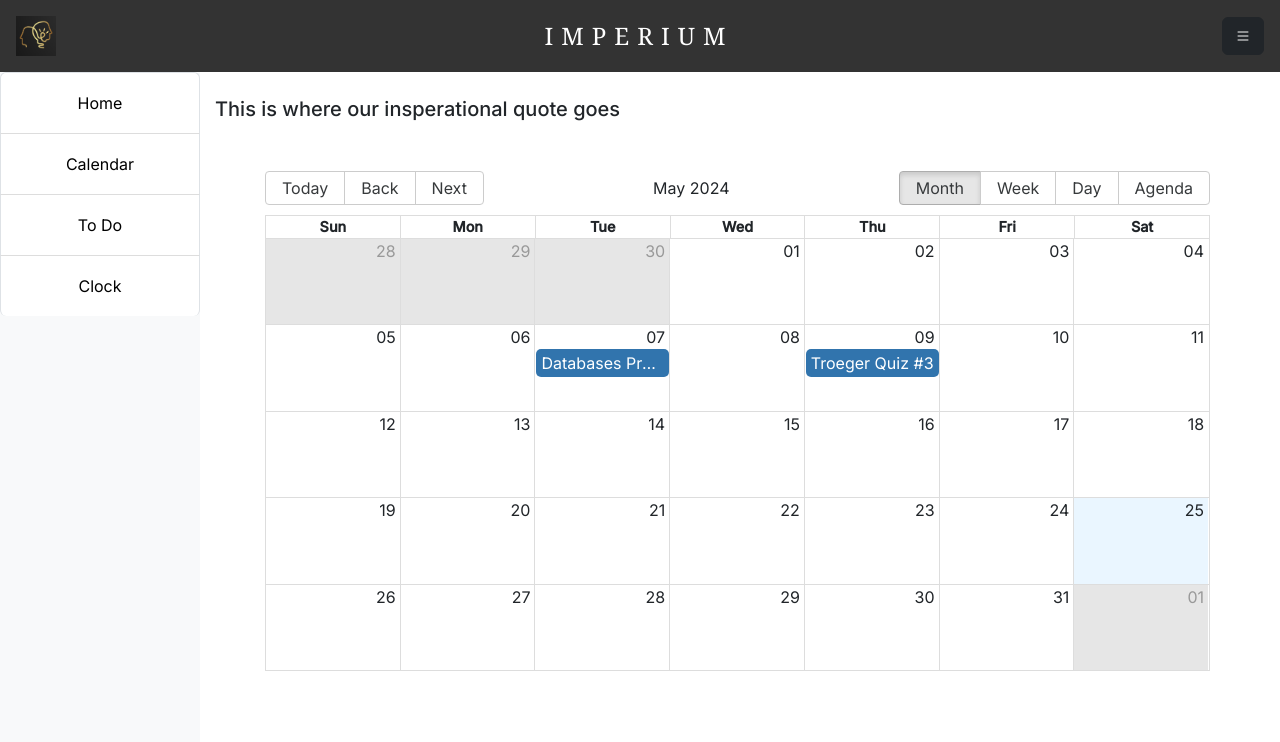
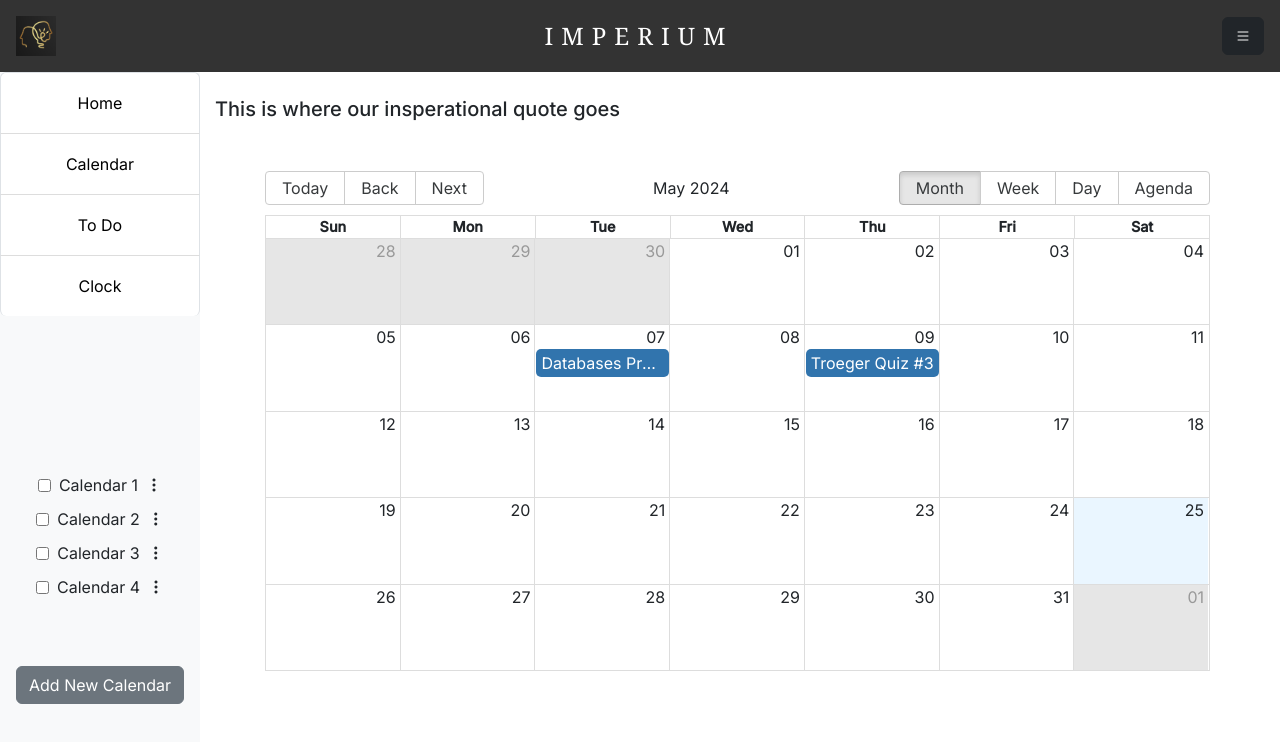
Before and after one commit to Sorbies/calendar-app, a Next.js app in the folder frontend/task-manager/: page /calendar in a window 1280 px wide. Shown: the top 742 px of the page. Built offline with nearby package versions, Linux system fonts and the light colour scheme.

Commit message:
calendar sidebar added

```diff
--- a/frontend/task-manager/src/app/components/sidebar.js
+++ b/frontend/task-manager/src/app/components/sidebar.js
@@ -1,26 +1,139 @@
-'use client'
+"use client";
 
+// import Link from "next/link";
+// import { usePathname } from 'next/navigation'
+// import styles from "./sidebar.module.css"
+
+// export default function Sidebar() {
+//     const pathname = usePathname(); // Get the current pathname
+
+//     return (
+//         <div className={styles.sidebar}>
+//             <ul className={`list-group ${styles.list}`}>
+//                 <li className={`list-group-item ${styles.item}`}>
+//                     <Link href="/" className={styles.link}>Home</Link>
+//                 </li>
+//                 <li className={`list-group-item ${styles.item}`}>
+//                     <Link href="/calendar" className={styles.link}>Calendar</Link>
+//                 </li>
+//                 <li className={`list-group-item ${styles.item}`}>
+//                     <Link href="/todo" className={styles.link}>To Do</Link>
+//                 </li>
+//                 <li className={`list-group-item ${styles.item}`}>
+//                     <Link href="/clock" className={styles.link}>Clock</Link>
+//                 </li>
+//             </ul>
+//             {pathname === '/calendar' && (
+//                 <button className={styles.button}>Button for Calendar</button>
+//             )}
+//         </div>
+//     );
+// }
+
+import { useState } from "react";
 import Link from "next/link";
-
-import styles from "./sidebar.module.css"
+import { usePathname } from "next/navigation";
+import styles from "./sidebar.module.css";
 
 export default function Sidebar() {
+  // get the current pathname
+  const pathname = usePathname();
+
+  const [selectedCalendars, setSelectedCalendars] = useState([]);
+
+  // function to handle toggle of calendar
+  const handleToggleCalendar = (calendarName) => {
+    if (selectedCalendars.includes(calendarName)) {
+      setSelectedCalendars(
+        selectedCalendars.filter((name) => name !== calendarName)
+      );
+    } else {
+      setSelectedCalendars([...selectedCalendars, calendarName]);
+    }
+  };
+
+  // function to handle dropdown menu options
+  const handleMenuOption = (option, calendarName) => {
+    // Placeholder function to handle menu options
+    console.log(`Selected option "${option}" for calendar "${calendarName}"`);
+  };
+
+  // calendar dummy data
+  const calendarNames = [
+    "Calendar 1",
+    "Calendar 2",
+    "Calendar 3",
+    "Calendar 4",
+  ];
+
   return (
     <div className={styles.sidebar}>
       <ul className={`list-group ${styles.list}`}>
         <li className={`list-group-item ${styles.item}`}>
-                    <Link href="/" className={styles.link}>Home</Link>
+          <Link href="/" className={styles.link}>
+            Home
+          </Link>
         </li>
         <li className={`list-group-item ${styles.item}`}>
-                    <Link href="/calendar" className={styles.link}>Calendar</Link>
+          <Link href="/calendar" className={styles.link}>
+            Calendar
+          </Link>
         </li>
         <li className={`list-group-item ${styles.item}`}>
-                    <Link href="/todo" className={styles.link}>To Do</Link>
+          <Link href="/todo" className={styles.link}>
+            To Do
+          </Link>
         </li>
         <li className={`list-group-item ${styles.item}`}>
-                    <Link href="/clock" className={styles.link}>Clock</Link>
+          <Link href="/clock" className={styles.link}>
+            Clock
+          </Link>
         </li>
       </ul>
+      {pathname === "/calendar" && (
+        <div className={styles.calendarListContainer}>
+          <div className={styles.calendarList}>
+            {calendarNames.map((name, index) => (
+              <div key={index} className={styles.calendarItem}>
+                <input
+                  type="checkbox"
+                  id={`calendar-${index}`}
+                  checked={selectedCalendars.includes(name)}
+                  onChange={() => handleToggleCalendar(name)}
+                />
+                <label
+                  htmlFor={`calendar-${index}`}
+                  className={styles.calendarLabel}
+                >
+                  {name}
+                </label>
+                <div className={styles.dropdownMenu}>
+                  <i
+                    className={`bi bi-three-dots-vertical ${styles.ellipsisButton}`}
+                  />
+                  <div className={styles.dropdownContent}>
+                    <button
+                      onClick={() => handleMenuOption("Change Name", name)}
+                    >
+                      Change Name
+                    </button>
+                    <button
+                      onClick={() => handleMenuOption("Change Color", name)}
+                    >
+                      Change Color
+                    </button>
+                  </div>
+                </div>
+              </div>
+            ))}
+          </div>
+        </div>
+      )}
+      {pathname === "/calendar" && (
+        <div className={styles.calendarListContainer2}>
+          <button className="btn btn-secondary">Add New Calendar</button>
+        </div>
+      )}
     </div>
   );
 }
--- a/frontend/task-manager/src/app/components/sidebar.module.css
+++ b/frontend/task-manager/src/app/components/sidebar.module.css
@@ -36,3 +36,77 @@
 .link:hover {
     background-color: #e9ecef;
 }
+
+.calendarListContainer {
+    display: flex;
+    justify-content: center;
+    align-items: center;
+    height: calc(100% - 250px);
+}
+
+.calendarListContainer2 {
+    display: flex;
+    justify-content: center;
+    align-items: center;
+    position: relative;
+    top: -100px;
+}
+
+.calendarList {
+    display: flex;
+    flex-direction: column;
+    align-items: center;
+}
+
+.calendarItem {
+    margin-bottom: 10px;
+    display: flex;
+    align-items: center;
+}
+
+.calendarLabel {
+    margin-left: 8px;
+}
+
+.ellipsisButton {
+    background: transparent;
+    border: none;
+    cursor: pointer;
+    font-size: 16px;
+    margin-left: 8px;
+}
+
+.dropdownMenu {
+    position: relative;
+    display: inline-block;
+}
+
+.dropdownButton {
+    background-color: transparent;
+    border: none;
+    cursor: pointer;
+}
+
+.dropdownContent {
+    display: none;
+    position: absolute;
+    background-color: #f9f9f9;
+    min-width: 160px;
+    box-shadow: 0 2px 4px 0 rgba(0,0,0,0.2);
+    z-index: 1;
+}
+
+.dropdownContent button {
+    width: 100%;
+    padding: 8px 16px;
+    text-align: left;
+    cursor: pointer;
+}
+
+.dropdownContent button:hover {
+    background-color: #ddd;
+}
+
+.dropdownMenu:hover .dropdownContent {
+    display: block;
+}
```
Lines whose indentation alone changed are shown as unchanged.
